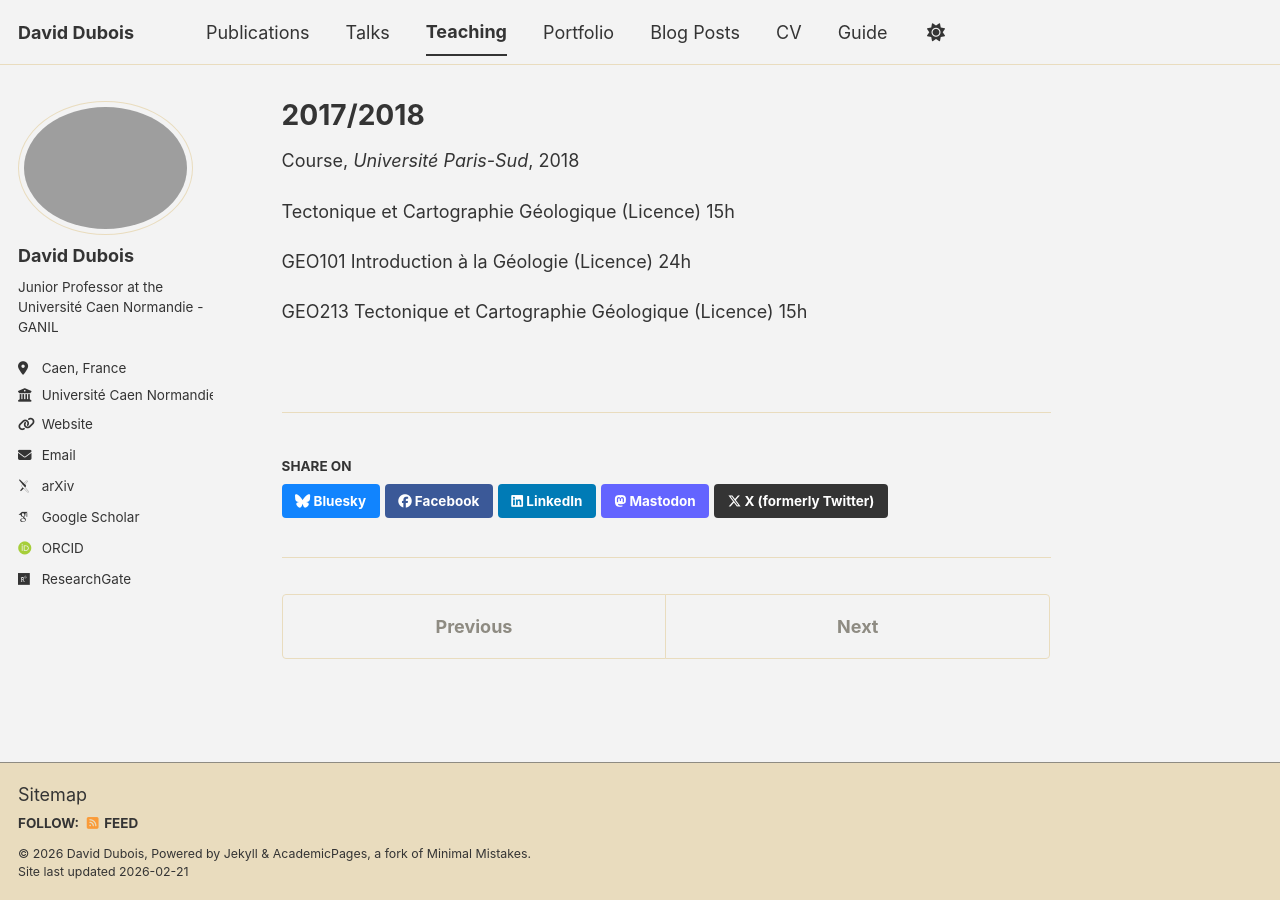
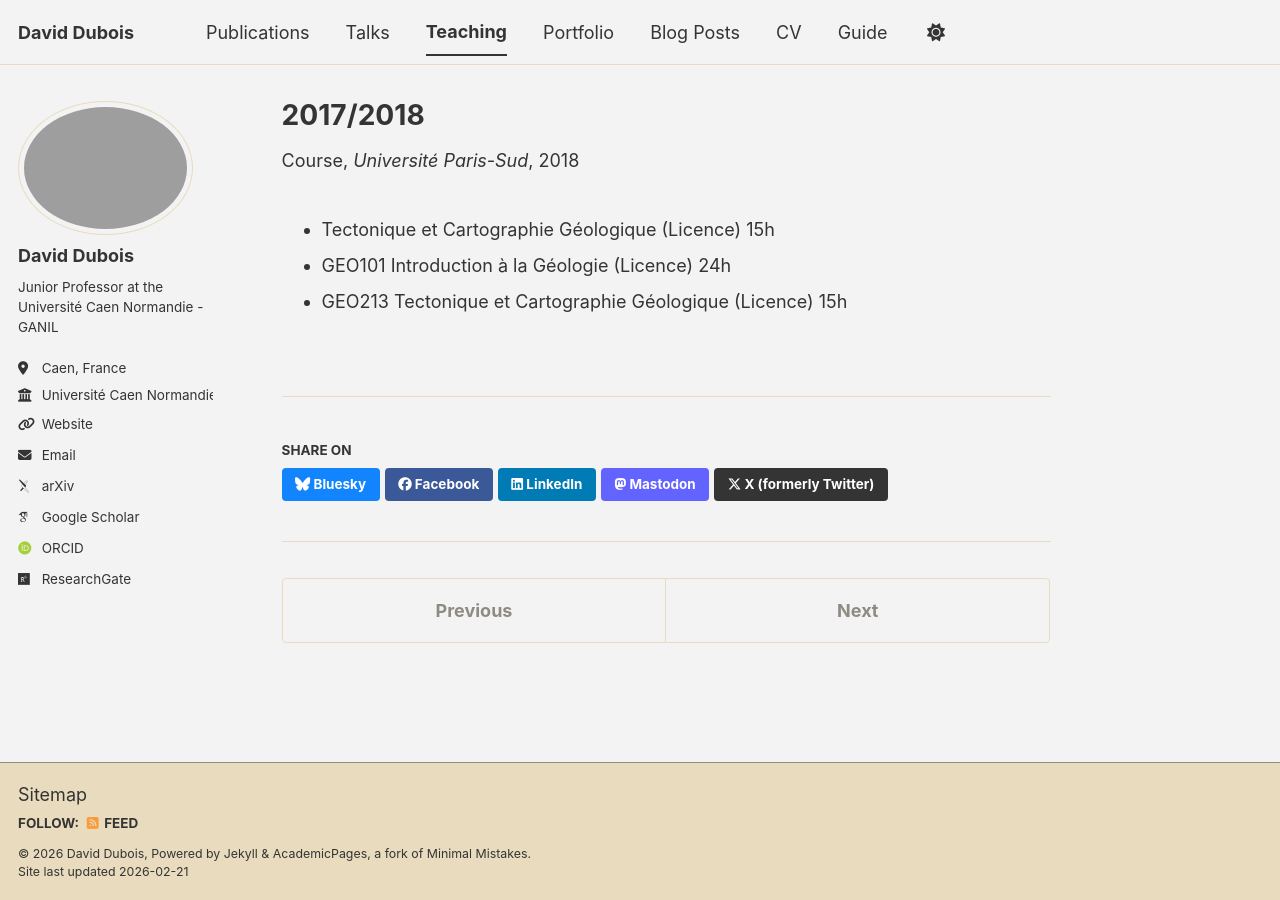
Before and after one commit to daviddubois5/daviddubois, a Jekyll site: the page built from _teaching/number3.md, in a window 1280 px wide. Built offline with Jekyll 4.4.1, drawn with Linux system fonts in a browser that asks for light colours; some web fonts are replaced; a script bundle is joined from its source files by our own code; library files that are not in the unit come from our copies.

```diff
--- a/_teaching/number3.md
+++ b/_teaching/number3.md
@@ -8,8 +8,6 @@ date: 2018-01-01
 location: "Orsay, France"
 ---
 
-Tectonique et Cartographie Géologique (Licence) 15h
-
-GEO101 Introduction à la Géologie (Licence) 24h
-
-GEO213 Tectonique et Cartographie Géologique (Licence) 15h
+- Tectonique et Cartographie Géologique (Licence) 15h
+- GEO101 Introduction à la Géologie (Licence) 24h
+- GEO213 Tectonique et Cartographie Géologique (Licence) 15h
```
